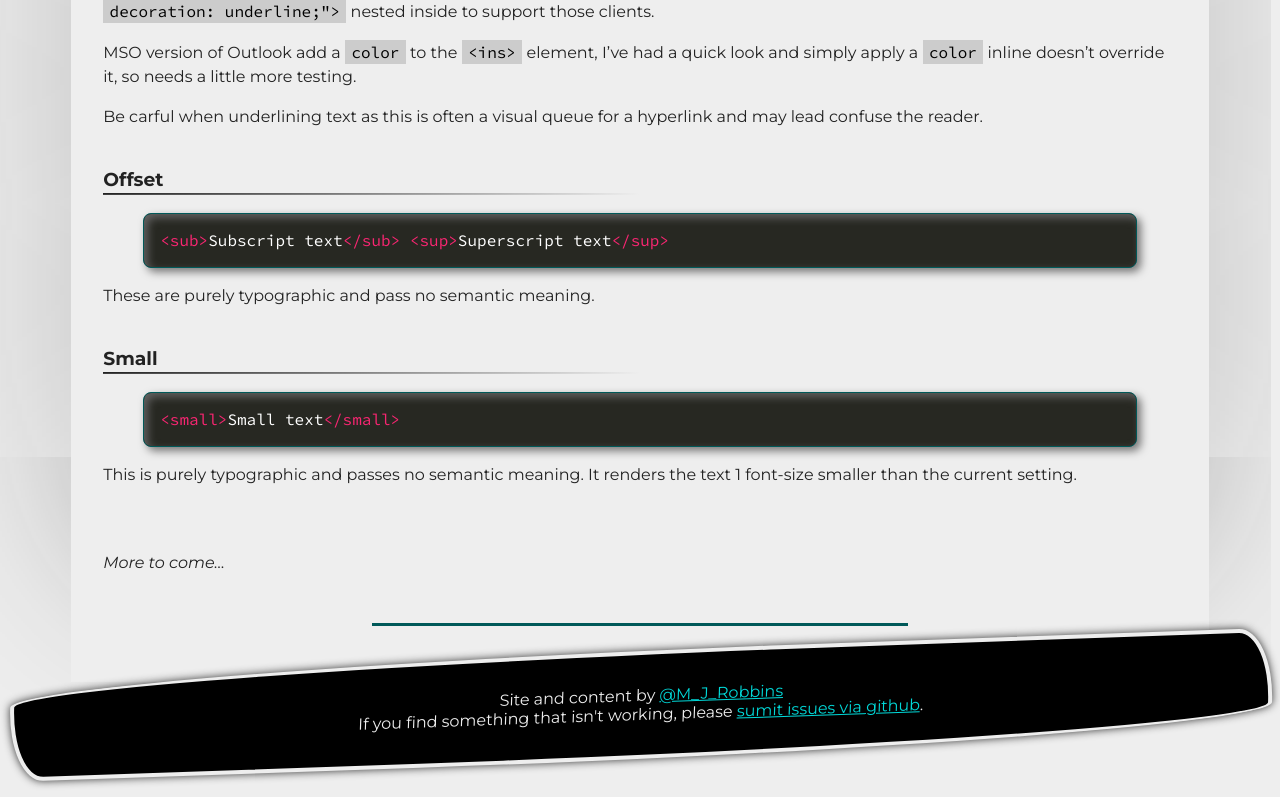
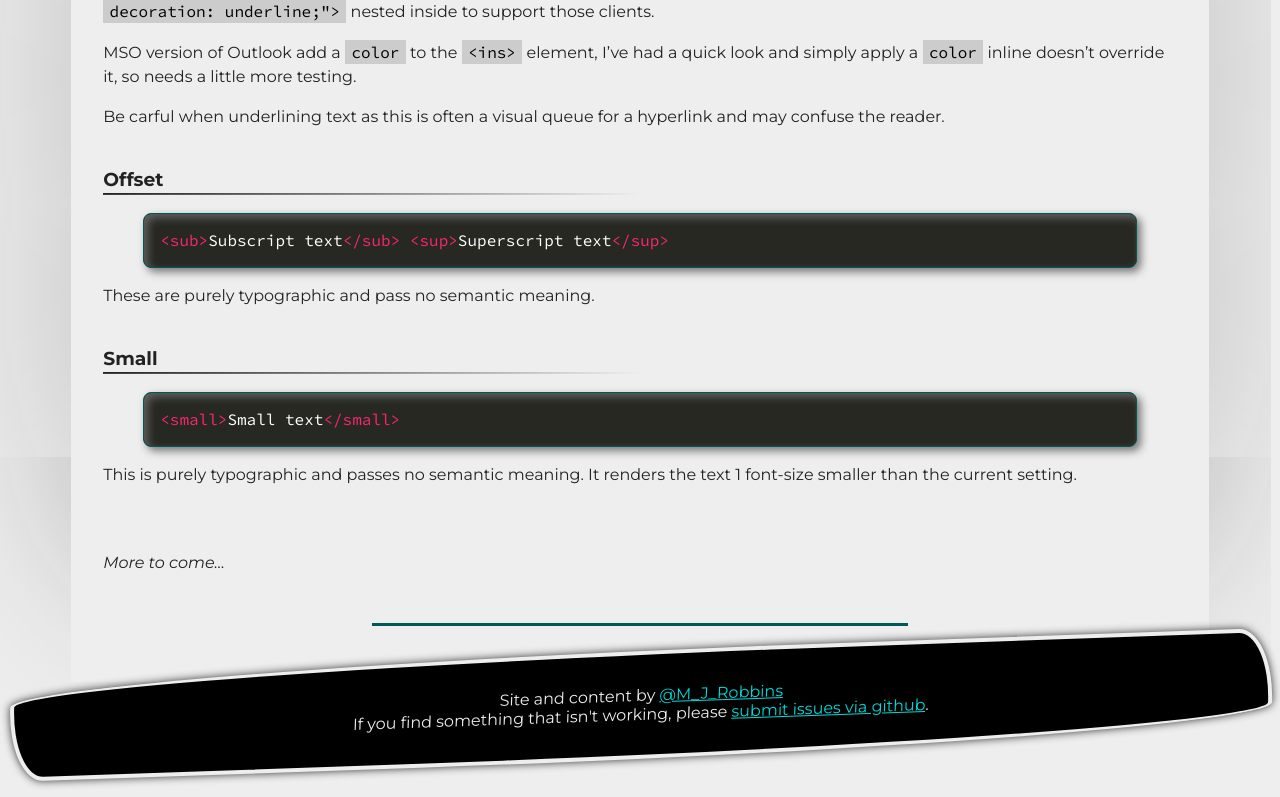
Before and after one commit to M-J-Robbins/good-email-code, a Jekyll site: the page built from email-code/text.md, in a window 1280 px wide and 1400 px high, scrolled down 1484 px. Shown: the part 600-1397 px from the top of the window. Built offline with Jekyll 4.4.1, drawn with Linux system fonts in a browser that asks for light colours; our own code applies the rules of GitHub Pages for plain Markdown files; a script that is not in the unit is left out.

Commit message:
fix typos

```diff
--- a/_layouts/default.html
+++ b/_layouts/default.html
@@ -54,7 +54,7 @@
   </main>
   <footer>
     Site and content by <a href="https://twitter.com/M_J_Robbins">@M_J_Robbins</a><br>
-    If you find something that isn't working, please <a href="https://github.com/M-J-Robbins/good-email-code/issues">sumit issues via github</a>.
+    If you find something that isn't working, please <a href="https://github.com/M-J-Robbins/good-email-code/issues">submit issues via github</a>.
   </footer>
 </body>
 </html>
--- a/email-code/text.md
+++ b/email-code/text.md
@@ -58,7 +58,7 @@ Yahoo and AOL remove the `<ins>` element along with any styles, class or id. So
 
 MSO version of Outlook add a `color` to the `<ins>` element, I've had a quick look and simply apply a `color` inline doesn't override it, so needs a little more testing.
 
-Be carful when underlining text as this is often a visual queue for a hyperlink and may lead confuse the reader.
+Be carful when underlining text as this is often a visual queue for a hyperlink and may confuse the reader.
 
 ### Offset
 {% highlight html %}
```
